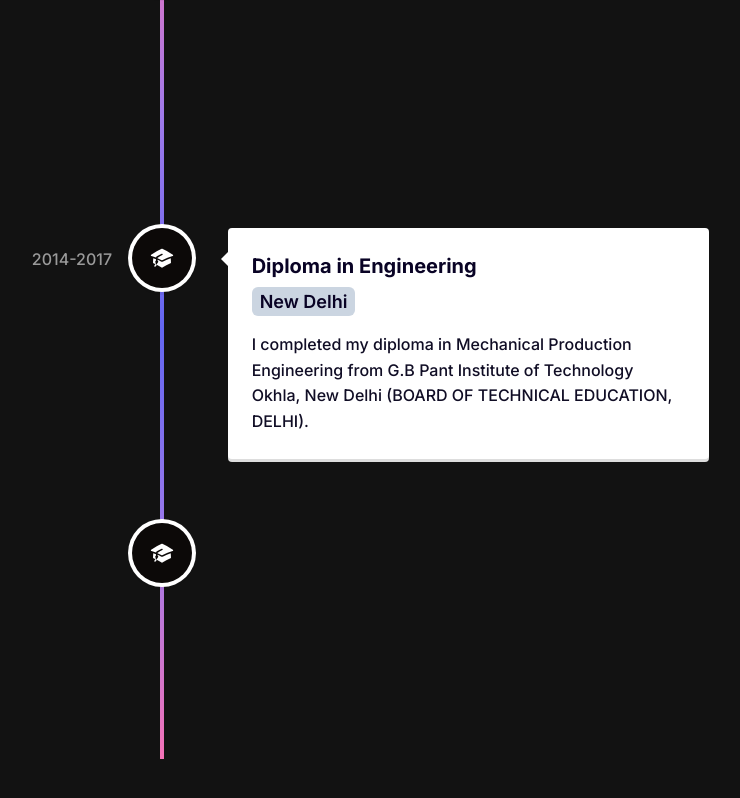
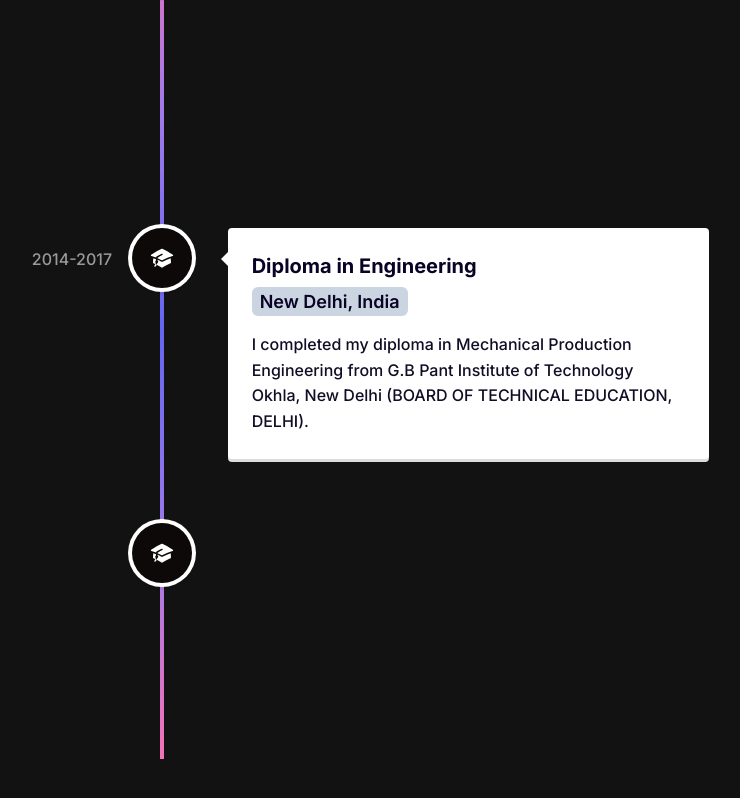
Before and after one commit to mazid7854/My-portfolio, a React (Vite) app in the folder frontend/: page / in a window 1280 px wide. Shown: the part 2712-3510 px from the top of the page, without its empty margins (478-1218 px from the left). Built offline with nearby package versions, Linux system fonts and the light colour scheme; a web font is replaced by a local one.

Commit message:
Update location details in Education and Experience components to include country

```diff
--- a/frontend/src/components/Education.jsx
+++ b/frontend/src/components/Education.jsx
@@ -12,7 +12,7 @@ const Education = () => {
       id: 1,
       date: "2019-2021",
       title: "B-Tech (Computer Science Engineering)",
-      location: "Uttar Pradesh",
+      location: "Uttar Pradesh, India",
       description:
         "I completed my bachelor degree in Computer Science Engineering from Monad University, N.H. 9, Delhi Hapur Road Village & Post Kastla, Kasmabad, Pilkhuwa, Uttar Pradesh 245304.",
     },
@@ -21,7 +21,7 @@ const Education = () => {
       id: 2,
       date: "2014-2017",
       title: "Diploma in Engineering",
-      location: "New Delhi",
+      location: "New Delhi, India",
       description:
         "I completed my diploma in Mechanical Production Engineering from G.B Pant Institute of Technology Okhla, New Delhi (BOARD OF TECHNICAL EDUCATION, DELHI).",
     },
@@ -29,7 +29,7 @@ const Education = () => {
       id: 3,
       date: "2010",
       title: "Secondary school",
-      location: "New Delhi",
+      location: "New Delhi, India",
       description:
         "I completed my Secondary school from R.K Sarvodaya Boys Senior Secondary School, Madanpur Khadar, New Delhi (CBSE BOARD).",
     },
--- a/frontend/src/components/Experience.jsx
+++ b/frontend/src/components/Experience.jsx
@@ -12,8 +12,8 @@ const Experience = () => {
     {
       id: 1,
       date: "September 2022 - August 2024",
-      title: "w3Origin",
-      location: "New Delhi",
+      title: "MERN Developer",
+      location: "w3Origin, New Delhi, India",
       description:
         "I was responsible for developing, maintaining, and designing scalable web applications, integrating APIs, and working on front-end and back-end development using MongoDB, Express.js, React, and Node.js",
     },
--- a/frontend/src/constants/Timeline.jsx
+++ b/frontend/src/constants/Timeline.jsx
@@ -5,7 +5,7 @@ const Timeline = () => {
       id: 1,
       date: "2010",
       title: "Secondary school",
-      location: "New Delhi",
+      location: "New Delhi, India",
       description:
         "I completed my Secondary school from R.K Sarvodaya Boys Senior Secondary School, Madanpur Khadar, New Delhi (CBSE BOARD).",
     },
@@ -13,7 +13,7 @@ const Timeline = () => {
       id: 2,
       date: "2014-2017",
       title: "Diploma in Engineering",
-      location: "New Delhi",
+      location: "New Delhi, India",
       description:
         "I completed my diploma in Mechanical Production Engineering from G.B Pant Institute of Technology Okhla, New Delhi (BOARD OF TECHNICAL EDUCATION, DELHI).",
     },
@@ -21,7 +21,7 @@ const Timeline = () => {
       id: 3,
       date: "2019-2021",
       title: "B-Tech (Computer Science Engineering)",
-      location: "Uttar Pradesh",
+      location: "Uttar Pradesh, India",
       description:
         "I completed my bachelor degree in Computer Science Engineering from Monad University, N.H. 9, Delhi Hapur Road Village & Post Kastla, Kasmabad, Pilkhuwa, Uttar Pradesh 245304.",
     },
```
